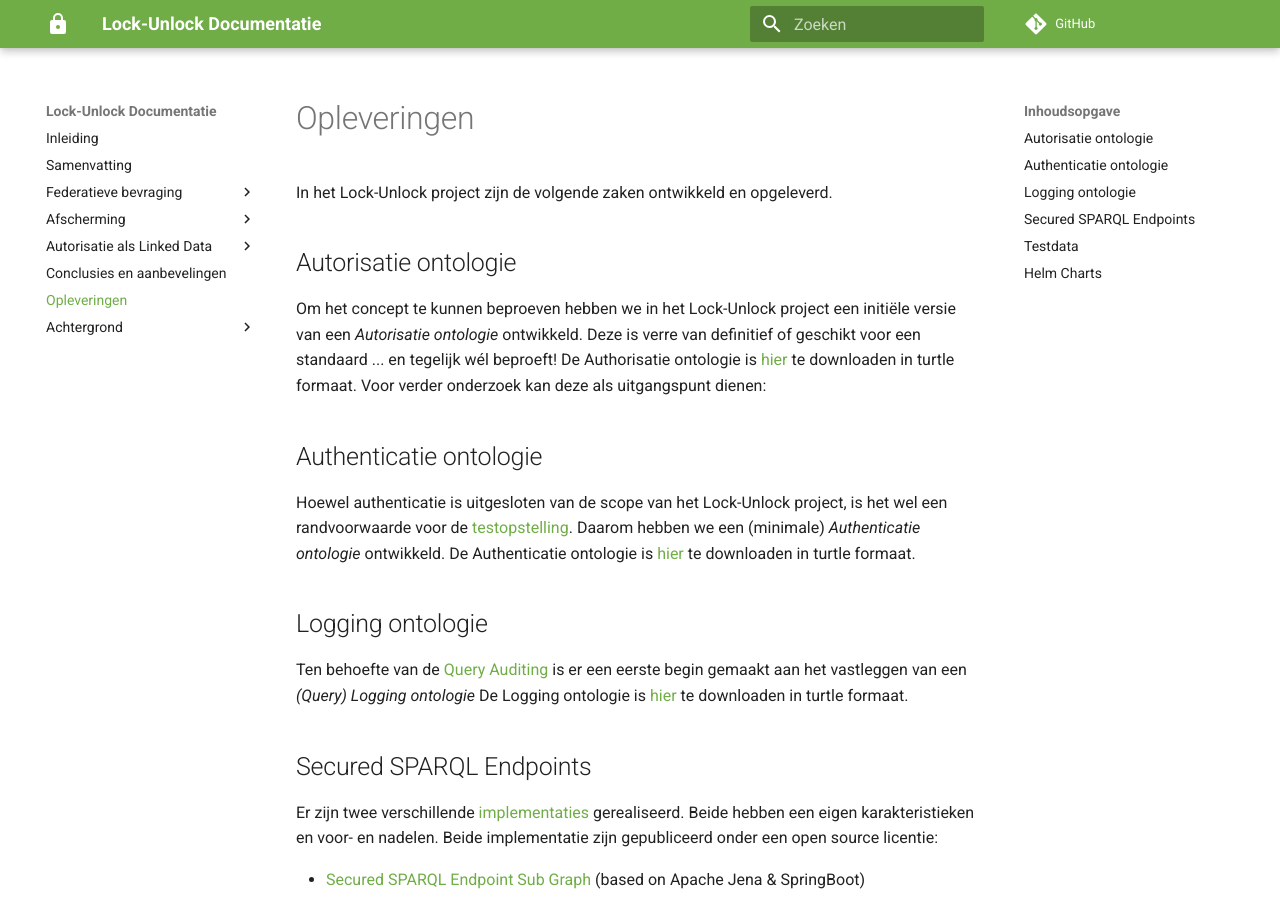
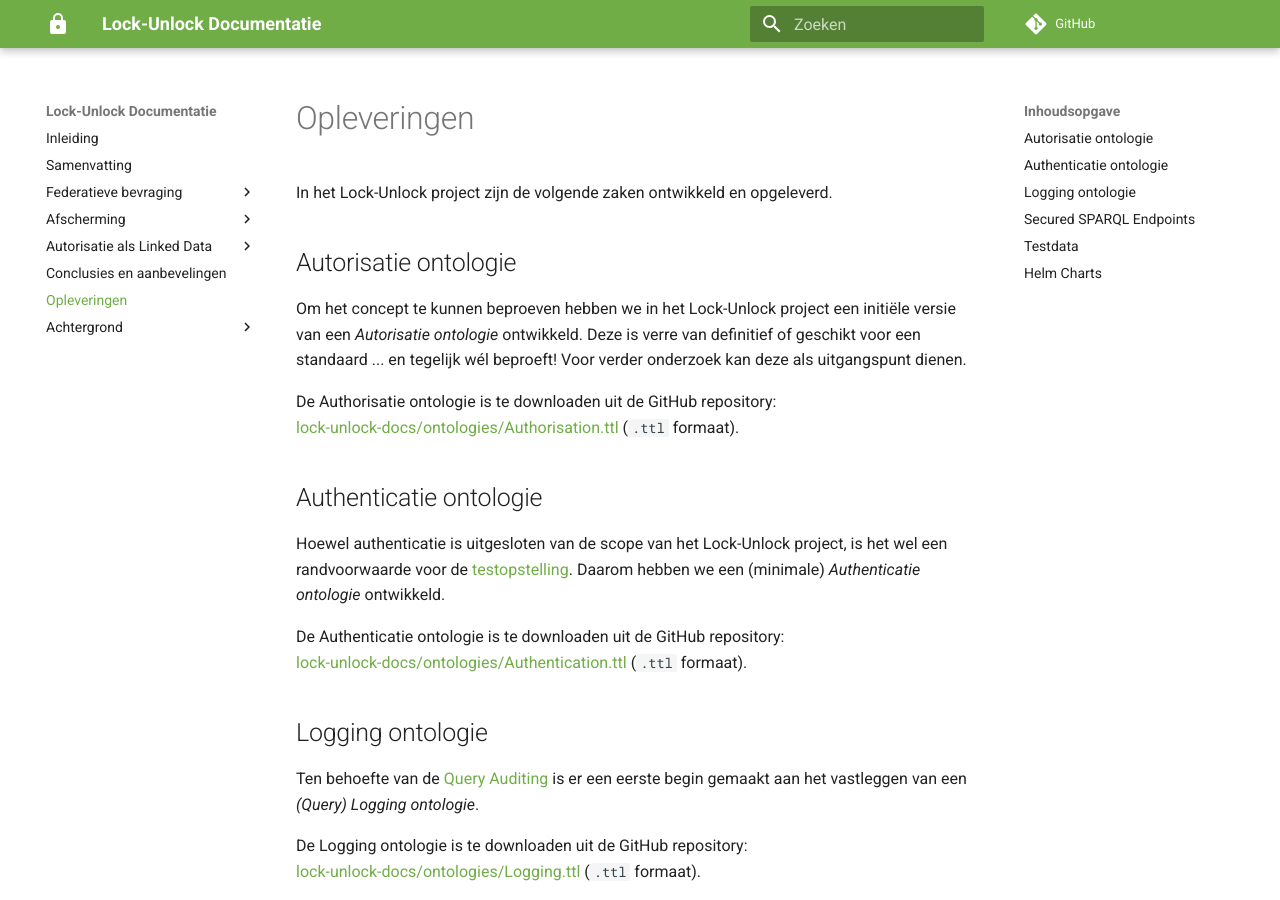
Before and after one commit to kadaster-labs/lock-unlock-docs, an MkDocs documentation site: the page built from docs/opleveringen.md, in a window 1280 px wide and 900 px high. Built offline with MkDocs 1.6.1 and Material for MkDocs 9.7.7, drawn with Linux system fonts in a browser that asks for light colours; comment, search, counter and statistics services are not loaded.

Commit message:
moving ontologies to root /ontologies

```diff
--- a/docs/opleveringen.md
+++ b/docs/opleveringen.md
@@ -7,23 +7,30 @@ In het Lock-Unlock project zijn de volgende zaken ontwikkeld en opgeleverd.
 
 Om het concept te kunnen beproeven hebben we in het Lock-Unlock project een initiële versie van een
 _Autorisatie ontologie_ ontwikkeld. Deze is verre van definitief of geschikt voor een standaard ...
-en tegelijk wél beproeft! De Authorisatie ontologie is [hier](./documenten/Authorisation.ttl) te downloaden in turtle formaat.
-Voor verder onderzoek kan deze als uitgangspunt dienen:
+en tegelijk wél beproeft! Voor verder onderzoek kan deze als uitgangspunt dienen.
 
+De Authorisatie ontologie is te downloaden uit de GitHub repository:
+<br>[lock-unlock-docs/ontologies/Authorisation.ttl](https://github.com/kadaster-labs/lock-unlock-docs/blob/main/ontologies/Authorisation.ttl)
+(`.ttl` formaat).
 
 ## Authenticatie ontologie
 
 Hoewel authenticatie is uitgesloten van de scope van het Lock-Unlock project, is het wel een
 randvoorwaarde voor de [testopstelling](./afscherming/autorisatie.md#subject). Daarom hebben we een
-(minimale) _Authenticatie ontologie_ ontwikkeld. De Authenticatie ontologie is [hier](./documenten/Authenticatie.ttl) te downloaden in turtle formaat.
+(minimale) _Authenticatie ontologie_ ontwikkeld.
 
+De Authenticatie ontologie is te downloaden uit de GitHub repository:
+<br>[lock-unlock-docs/ontologies/Authentication.ttl](https://github.com/kadaster-labs/lock-unlock-docs/blob/main/ontologies/Authentication.ttl)
+(`.ttl` formaat).
 
 ## Logging ontologie
 
-Ten behoefte van de [Query Auditing](./afscherming/oplossingsrichtingen.md#query-auditing) is er
-een eerste begin gemaakt aan het vastleggen van een _(Query) Logging ontologie_
-De Logging ontologie is [hier](./documenten/Logging.ttl) te downloaden in turtle formaat.
+Ten behoefte van de [Query Auditing](./afscherming/oplossingsrichtingen.md#query-auditing) is er een
+eerste begin gemaakt aan het vastleggen van een _(Query) Logging ontologie_.
 
+De Logging ontologie is te downloaden uit de GitHub repository:
+<br>[lock-unlock-docs/ontologies/Logging.ttl](https://github.com/kadaster-labs/lock-unlock-docs/blob/main/ontologies/Authorisation.ttl)
+(`.ttl` formaat).
 
 ## Secured SPARQL Endpoints
 
```
Also changed, not shown: 6 other files.
